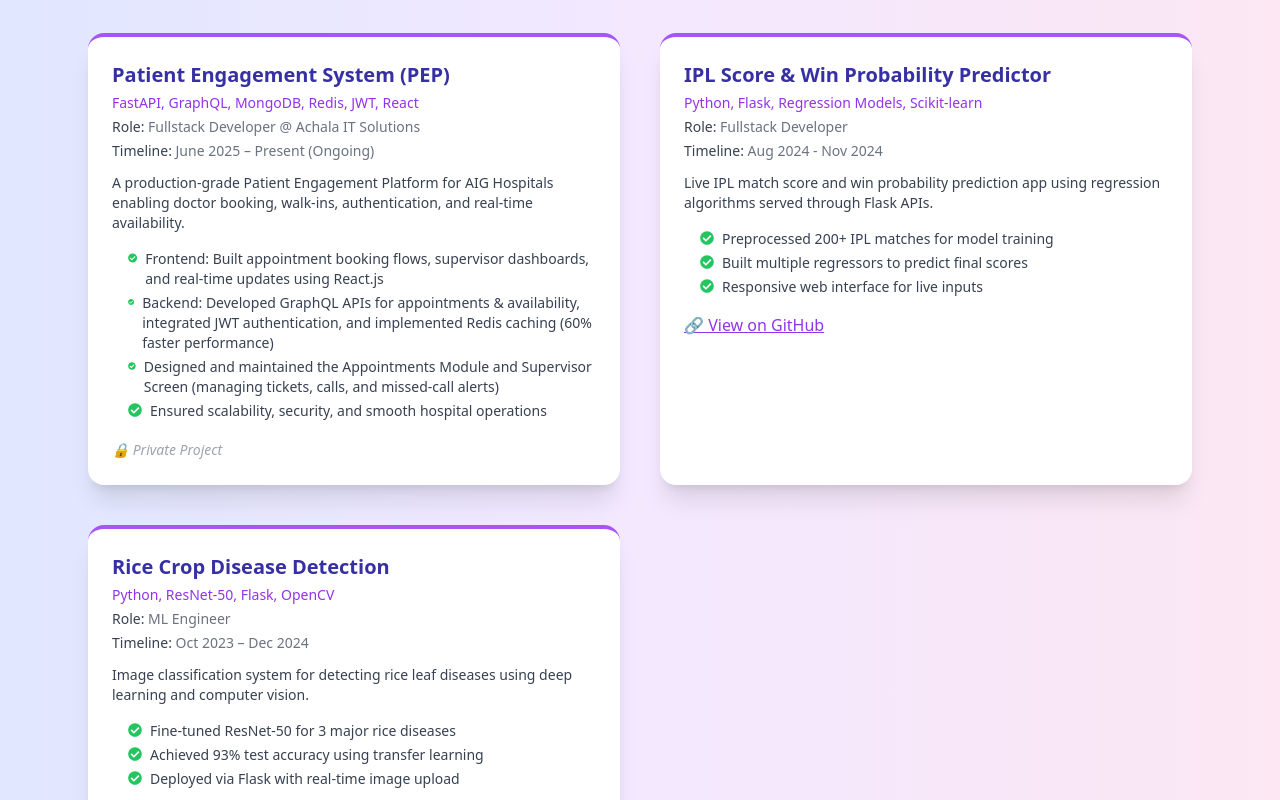
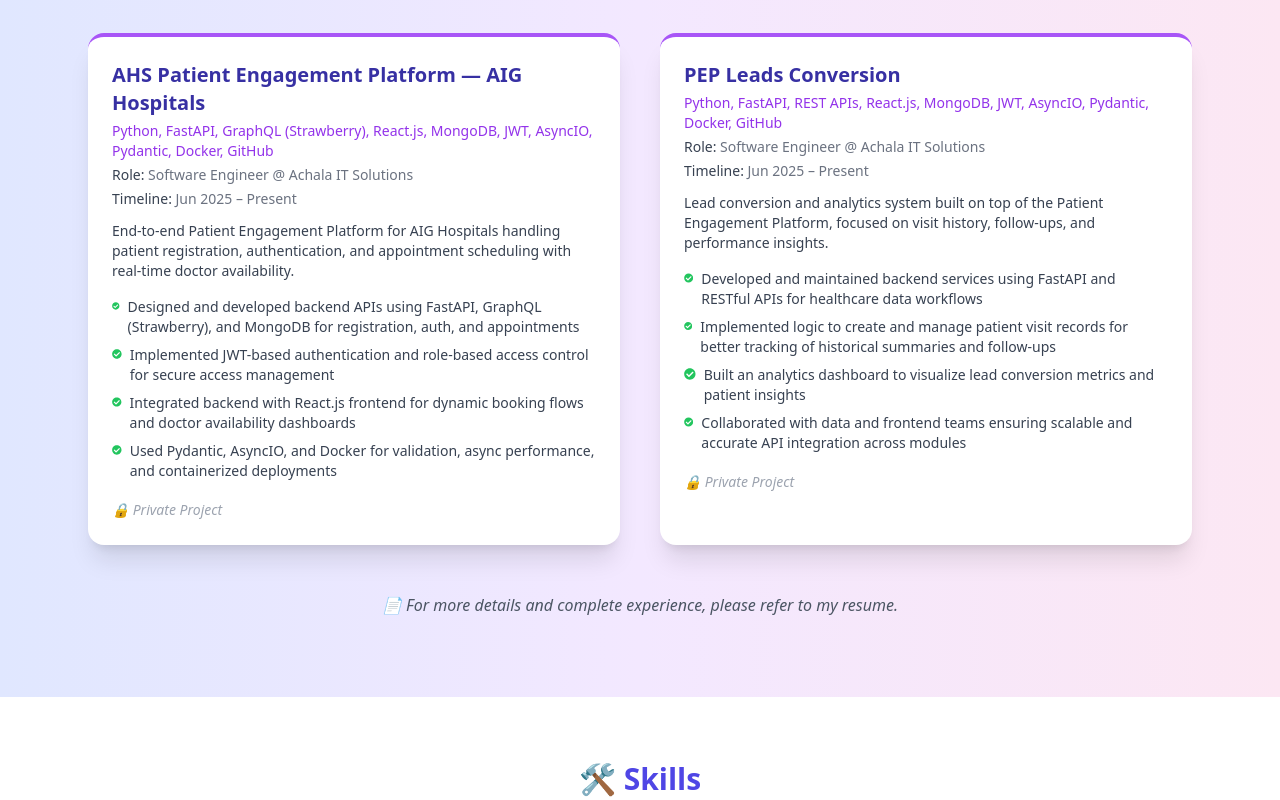
Before and after one commit to kaminiyuvaraju/kaminiyuvaraju, a React (Create React App) app: page / in a window 1280 px wide. Shown: the part 1340-2140 px from the top of the page. Built offline with nearby package versions, Linux system fonts and the light colour scheme; the HTML template or start-up script is replaced by a standard one.

Commit message:
Added Leads Conversion Project

```diff
--- a/src/components/Projects.js
+++ b/src/components/Projects.js
@@ -5,48 +5,34 @@
 const Projects = () => {
   const projects = [
     {
-      title: "Patient Engagement System (PEP)",
-      tech: "FastAPI, GraphQL, MongoDB, Redis, JWT, React",
-      role: "Fullstack Developer @ Achala IT Solutions",
-      period: "June 2025 – Present (Ongoing)",
+      title: "AHS Patient Engagement Platform — AIG Hospitals",
+      tech: "Python, FastAPI, GraphQL (Strawberry), React.js, MongoDB, JWT, AsyncIO, Pydantic, Docker, GitHub",
+      role: "Software Engineer @ Achala IT Solutions",
+      period: "Jun 2025 – Present",
       description:
-        "A production-grade Patient Engagement Platform for AIG Hospitals enabling doctor booking, walk-ins, authentication, and real-time availability.",
+        "End-to-end Patient Engagement Platform for AIG Hospitals handling patient registration, authentication, and appointment scheduling with real-time doctor availability.",
       features: [
-        "Frontend: Built appointment booking flows, supervisor dashboards, and real-time updates using React.js",
-        "Backend: Developed GraphQL APIs for appointments & availability, integrated JWT authentication, and implemented Redis caching (60% faster performance)",
-        "Designed and maintained the Appointments Module and Supervisor Screen (managing tickets, calls, and missed-call alerts)",
-        "Ensured scalability, security, and smooth hospital operations",
+        "Designed and developed backend APIs using FastAPI, GraphQL (Strawberry), and MongoDB for registration, auth, and appointments",
+        "Implemented JWT-based authentication and role-based access control for secure access management",
+        "Integrated backend with React.js frontend for dynamic booking flows and doctor availability dashboards",
+        "Used Pydantic, AsyncIO, and Docker for validation, async performance, and containerized deployments",
       ],
       link: "N/A",
     },
-
     {
-      title: "IPL Score & Win Probability Predictor",
-      tech: "Python, Flask, Regression Models, Scikit-learn",
-      role: "Fullstack Developer",
-      period: "Aug 2024 - Nov 2024",
+      title: "PEP Leads Conversion",
+      tech: "Python, FastAPI, REST APIs, React.js, MongoDB, JWT, AsyncIO, Pydantic, Docker, GitHub",
+      role: "Software Engineer @ Achala IT Solutions",
+      period: "Jun 2025 – Present",
       description:
-        "Live IPL match score and win probability prediction app using regression algorithms served through Flask APIs.",
+        "Lead conversion and analytics system built on top of the Patient Engagement Platform, focused on visit history, follow-ups, and performance insights.",
       features: [
-        "Preprocessed 200+ IPL matches for model training",
-        "Built multiple regressors to predict final scores",
-        "Responsive web interface for live inputs",
+        "Developed and maintained backend services using FastAPI and RESTful APIs for healthcare data workflows",
+        "Implemented logic to create and manage patient visit records for better tracking of historical summaries and follow-ups",
+        "Built an analytics dashboard to visualize lead conversion metrics and patient insights",
+        "Collaborated with data and frontend teams ensuring scalable and accurate API integration across modules",
       ],
-      link: "https://github.com/kaminiyuvaraju/IPL_Score_And_Win_Probability_Predictor",
-    },
-    {
-      title: "Rice Crop Disease Detection",
-      tech: "Python, ResNet-50, Flask, OpenCV",
-      role: "ML Engineer",
-      period: "Oct 2023 – Dec 2024",
-      description:
-        "Image classification system for detecting rice leaf diseases using deep learning and computer vision.",
-      features: [
-        "Fine-tuned ResNet-50 for 3 major rice diseases",
-        "Achieved 93% test accuracy using transfer learning",
-        "Deployed via Flask with real-time image upload",
-      ],
-      link: "https://github.com/kaminiyuvaraju/Rice_Crop_Disease_Detection",
+      link: "N/A",
     },
   ];
 
@@ -84,17 +70,25 @@
                 visible: { opacity: 1, y: 0 },
               }}
             >
-              <h3 className="text-xl font-bold text-indigo-800 mb-1">{project.title}</h3>
-              <p className="text-sm text-purple-600 font-medium mb-1">{project.tech}</p>
+              <h3 className="text-xl font-bold text-indigo-800 mb-1">
+                {project.title}
+              </h3>
+              <p className="text-sm text-purple-600 font-medium mb-1">
+                {project.tech}
+              </p>
               <p className="text-sm text-gray-500 mb-1">
-                <span className="font-medium text-gray-700">Role:</span> {project.role}
+                <span className="font-medium text-gray-700">Role:</span>{" "}
+                {project.role}
               </p>
               <p className="text-sm text-gray-500 mb-3">
-                <span className="font-medium text-gray-700">Timeline:</span> {project.period}
+                <span className="font-medium text-gray-700">Timeline:</span>{" "}
+                {project.period}
               </p>
-              <p className="text-gray-700 mb-4 text-sm">{project.description}</p>
+              <p className="text-gray-700 mb-4 text-sm">
+                {project.description}
+              </p>
 
-              <ul className="text-gray-700 text-sm mb-4 pl-4 list-disc space-y-1">
+              <ul className="text-gray-700 text-sm mb-4 space-y-2">
                 {project.features.map((feature, i) => (
                   <li key={i} className="flex items-start gap-2">
                     <FaCheckCircle className="text-green-500 mt-[2px]" />
@@ -113,11 +107,17 @@
                   🔗 View on GitHub
                 </a>
               ) : (
-                <span className="text-gray-400 italic text-sm">🔒 Private Project</span>
+                <span className="text-gray-400 italic text-sm">
+                  🔒 Private Project
+                </span>
               )}
             </motion.div>
           ))}
         </motion.div>
+
+        <p className="text-center text-gray-600 mt-12 italic">
+          📄 For more details and complete experience, please refer to my resume.
+        </p>
       </div>
     </motion.section>
   );
```
